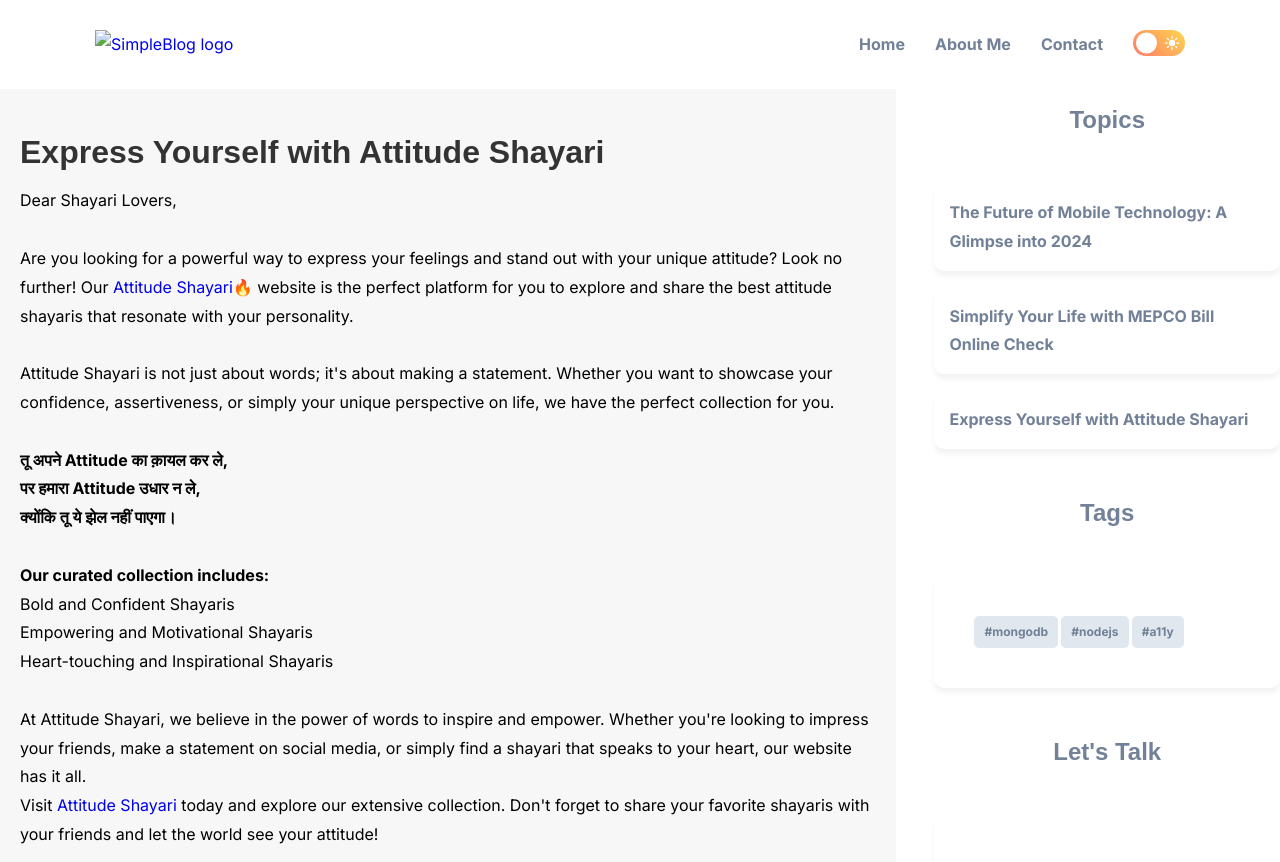
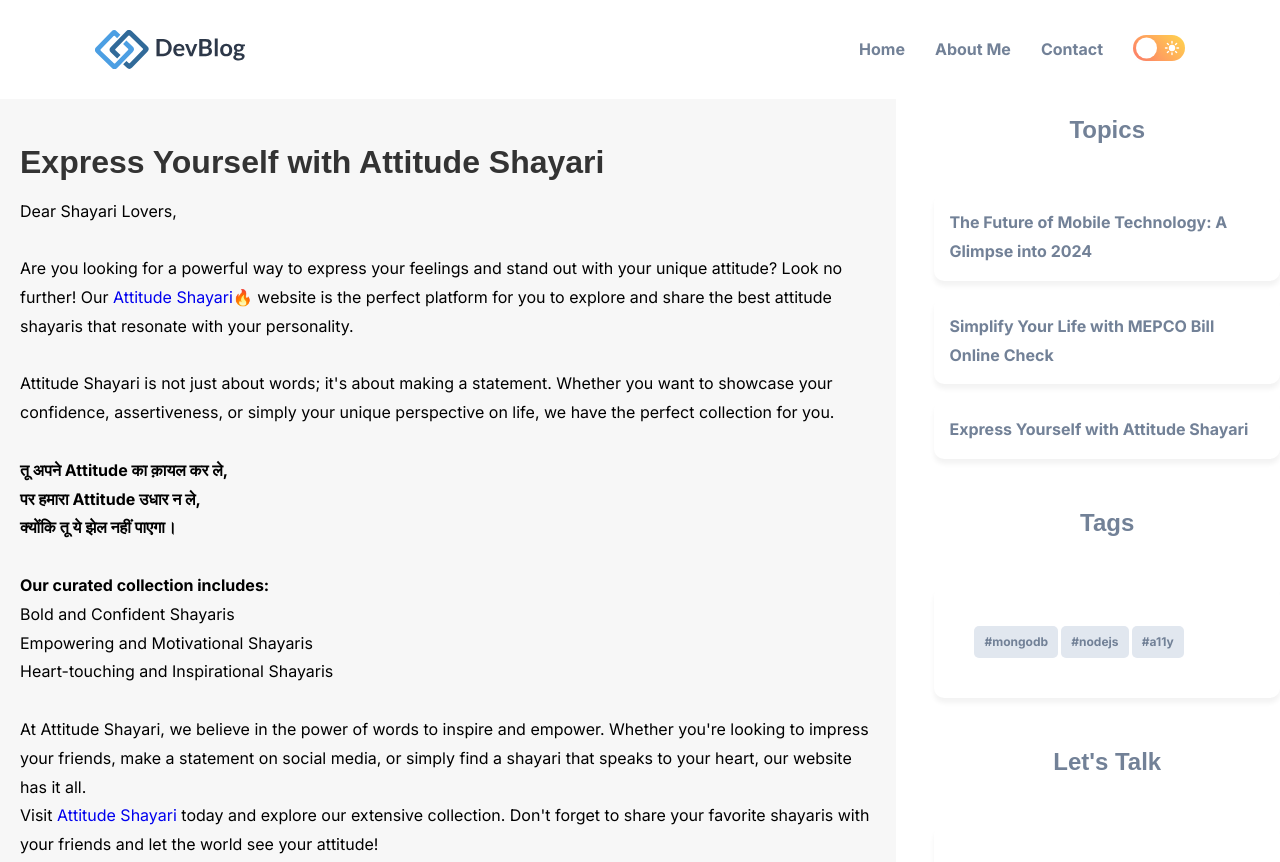
Before and after one commit to Hamzaabidbutt/DevBlog, a plain HTML site: page express-yourself-with-attitude-shayari.html in a window 1280 px wide. Shown: the top 862 px of the page. Drawn offline with nearby package versions, Linux system fonts and the light colour scheme.

Commit message:
Update express-yourself-with-attitude-shayari.html

```diff
--- a/express-yourself-with-attitude-shayari.html
+++ b/express-yourself-with-attitude-shayari.html
@@ -26,8 +26,8 @@
     <div class="container">
       <nav class="navbar">
         <a href="index.html">
-          <img src="./assets/images/logo-light.svg" alt="SimpleBlog logo" width="150" class="logo-light">
-          <img src="./assets/images/logo-dark.svg" alt="SimpleBlog logo" width="150" class="logo-dark">
+          <img src="logo-light.svg" alt="SimpleBlog logo" width="150" class="logo-light">
+          <img src="logo-dark.svg" alt="SimpleBlog logo" width="150" class="logo-dark">
         </a>
 
         <div class="btn-group">
```
